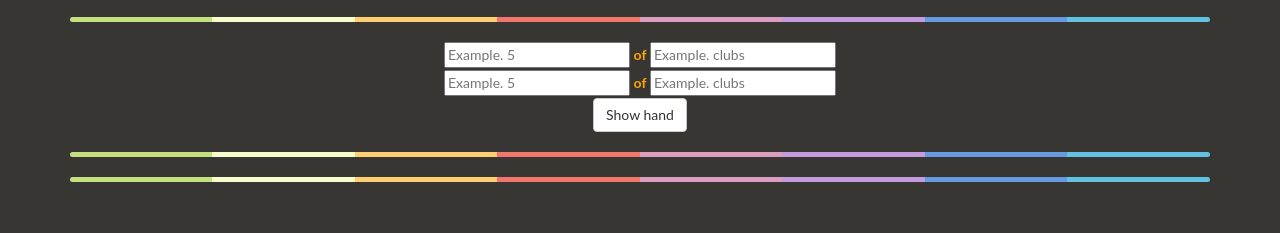
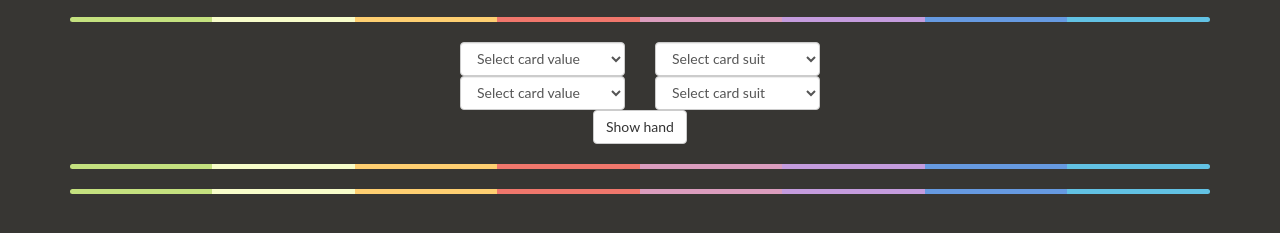
Before and after one commit to alexcasella/smartPoker, a website: page public/index.html in a window 1280 px wide. Shown: the part 63-296 px from the top of the page. Drawn offline with Linux system fonts and the light colour scheme.

Commit message:
added select

```diff
--- a/public/JS/index.js
+++ b/public/JS/index.js
@@ -1,4 +1,7 @@
 function showCards() {
+
+    $("#card_display").html("<h4> Loading ... </h4>");
+
     var value1 = $("#card1_value").val();
     var suit1 = $("#card1_suit").val().toLowerCase();
 
@@ -14,5 +17,5 @@ function showCards() {
     html += '   <div class="top"><div class="number"></div><div class="suit"></div></div><div class="bottom"><div class="number"></div><div class="suit"></div></div></div>';
     html += '</div>';
 
-    $("#card_display").append(html);
+    $("#card_display").html(html);
 }
--- a/public/index.html
+++ b/public/index.html
@@ -23,17 +23,68 @@
 
     <hr class="colorgraph">
 
-    <div class = "row">
+    <div class = "row" class="form-group">
+        <div class = "col-md-2 col-md-offset-4">
+            <select id = "card1_value" class = "form-control">
+                <option value = "">Select card value</option>
+                <option value = "2">2</option>
+                <option value = "3">3</option>
+                <option value = "4">4</option>
+                <option value = "5">5</option>
+                <option value = "6">6</option>
+                <option value = "7">7</option>
+                <option value = "8">8</option>
+                <option value = "9">9</option>
+                <option value = "10">10</option>
+                <option value = "11">Jack</option>
+                <option value = "12">Queen</option>
+                <option value = "13">King</option>
+                <option value = "1">Ace</option>
+            </select>
+        </div>
 
-        <input id = "card1_value" placeholder = "Example. 5">
-        <label for = "card1_suit">of</label>
-        <input id = "card1_suit" placeholder = "Example. clubs">
+        <div class = "col-md-2">
+            <select id = "card1_suit" class = "form-control">
+                <option value = "">Select card suit</option>
+                <option value = "clubs">Clubs</option>
+                <option value = "diamonds">Diamonds</option>
+                <option value = "hearts">Hearts</option>
+                <option value = "spades">Spades</option>
+            </select>
+        </div>
+
     </div>
 
-    <div class = "row">
-        <input id = "card2_value" placeholder = "Example. 5">
-        <label for = "card2_suit">of</label>
-        <input id = "card2_suit" placeholder = "Example. clubs">
+    <div class = "row" class="form-group">
+        <div class = "col-md-2 col-md-offset-4">
+            <select id = "card2_value" class = "form-control">
+                <option value = "">Select card value</option>
+                <option value = "2">2</option>
+                <option value = "3">3</option>
+                <option value = "4">4</option>
+                <option value = "5">5</option>
+                <option value = "6">6</option>
+                <option value = "7">7</option>
+                <option value = "8">8</option>
+                <option value = "9">9</option>
+                <option value = "10">10</option>
+                <option value = "11">Jack</option>
+                <option value = "12">Queen</option>
+                <option value = "13">King</option>
+                <option value = "1">Ace</option>
+            </select>
+        </div>
+
+        <div class = "col-md-2">
+            <select id = "card2_suit" class = "form-control">
+                <option value = "">Select card suit</option>
+                <option value = "clubs">Clubs</option>
+                <option value = "diamonds">Diamonds</option>
+                <option value = "hearts">Hearts</option>
+                <option value = "spades">Spades</option>
+            </select>
+        </div>
+
     </div>
 
     <div>
@@ -43,7 +94,7 @@
     <hr class="colorgraph">
 
     <div id = "card_display">
-
+        <!-- Cards show up here -->
     </div>
 
     <hr class="colorgraph">
```
